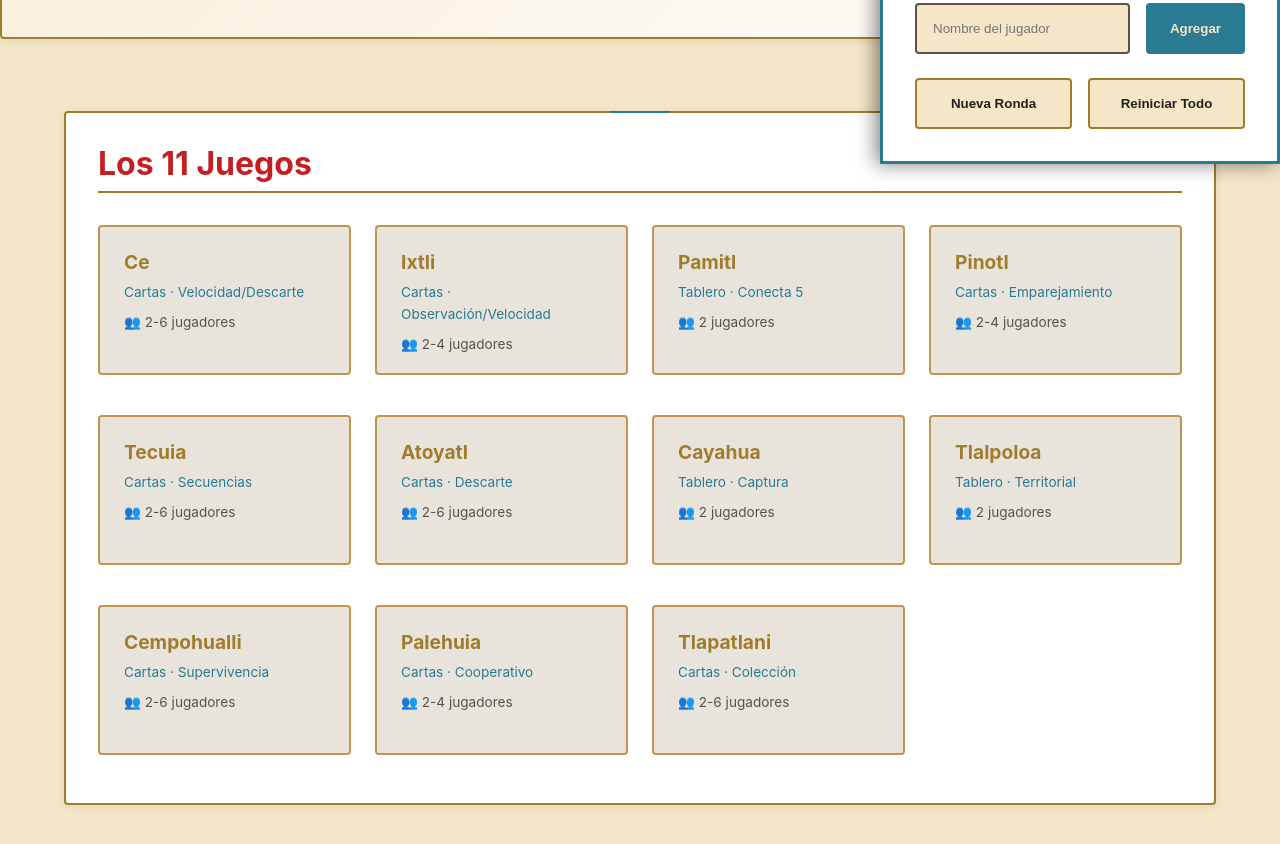
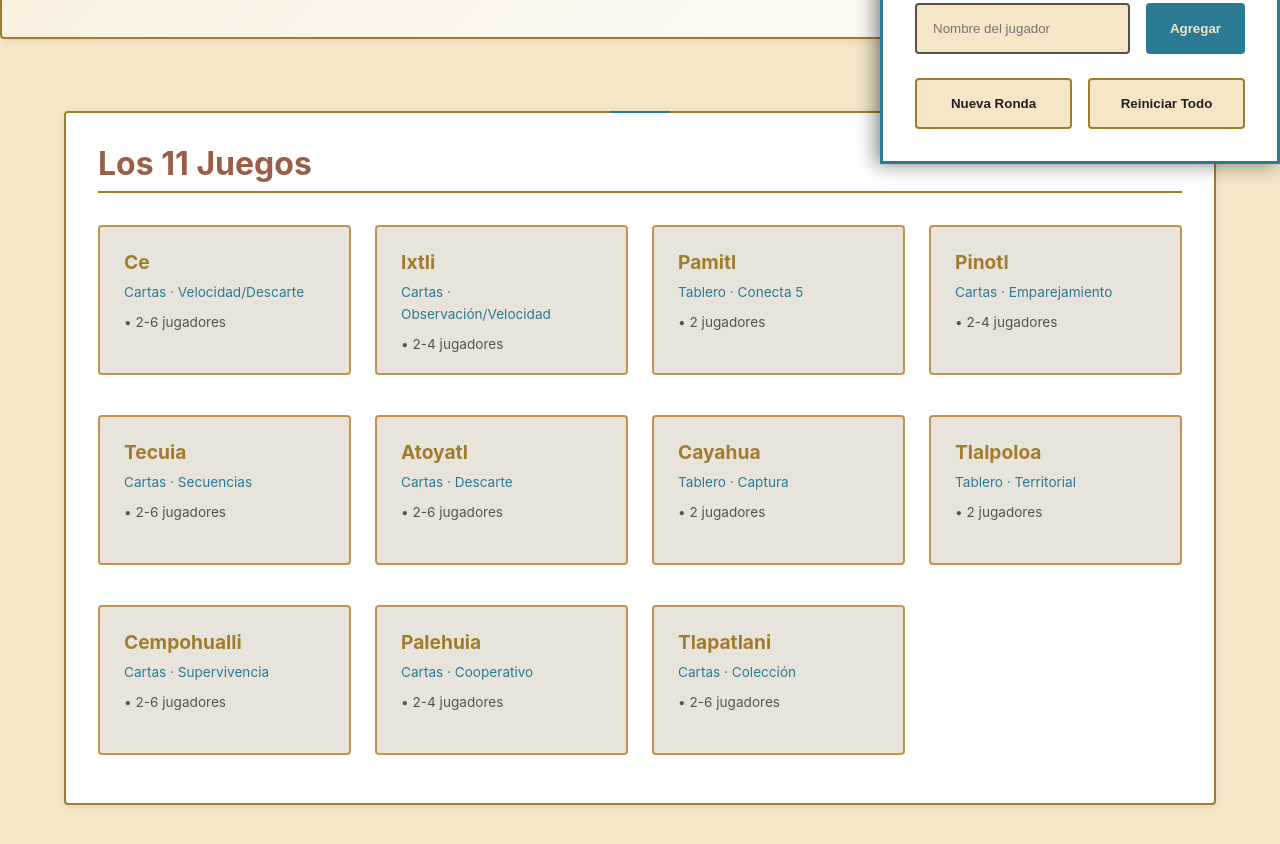
Before and after one commit to Ramses-Dleon/amapatolli, a plain HTML site: page index.html in a window 1280 px wide. Shown: the part 904-1748 px from the top of the page. Drawn offline with Linux system fonts and the light colour scheme.

Commit message:
fix: terracotta #c4856a (softer), emojis replaced with bullets (rendering issues)

```diff
--- a/index.html
+++ b/index.html
@@ -27,7 +27,7 @@
             --bg-card: #332e2b;         /* Card/section background */
             --gold: #d0b36e;            /* Card border gold — primary accent */
             --cyan: #3697b5;            /* Instruction blue — secondary accent */
-            --red: #ed2c30;             /* Card red — alerts, highlights */
+            --red: #ed2c30;             /* Card red — alerts only */
             --green: #2a853b;           /* Illustration green — success */
             --yellow: #f7e019;          /* Illustration yellow — warnings */
             --text-primary: #f5f0e0;    /* Warm white */
@@ -38,7 +38,7 @@
             /* Legacy aliases for compatibility */
             --obsidian: #231f20;
             --obsidian-light: #2d2926;
-            --terracotta: #ed2c30;
+            --terracotta: #c4856a;
             --jade: #3697b5;
             --white: #f5f0e0;
             --gray: #c0b8a8;
@@ -78,7 +78,7 @@
             /* Legacy aliases for light mode */
             --obsidian: #f5e6c8;
             --obsidian-light: #ffffff;
-            --terracotta: #c41e22;
+            --terracotta: #9a5e47;
             --jade: #2a7a94;
             --white: #231f20;
             --gray: #5a524a;
@@ -1760,7 +1760,7 @@
             <h3 style="color: var(--gold); margin-bottom: 1rem;">¿Qué juego jugamos?</h3>
             <div style="display: grid; grid-template-columns: repeat(auto-fit, minmax(150px, 1fr)); gap: 0.75rem; margin-bottom: 1rem;">
                 <div>
-                    <label style="color: var(--text-secondary); font-size: 0.85rem;">👥 Jugadores</label>
+                    <label style="color: var(--text-secondary); font-size: 0.85rem;">• Jugadores</label>
                     <select id="players" style="width: 100%; padding: 0.5rem; border-radius: 4px; border: 1px solid var(--gold); background: var(--bg-secondary); color: var(--text-primary);">
                         <option value="any">Cualquiera</option>
                         <option value="2">2 jugadores</option>
@@ -1769,7 +1769,7 @@
                     </select>
                 </div>
                 <div>
-                    <label style="color: var(--text-secondary); font-size: 0.85rem;">⏱️ Tiempo</label>
+                    <label style="color: var(--text-secondary); font-size: 0.85rem;">• Tiempo</label>
                     <select id="duration" style="width: 100%; padding: 0.5rem; border-radius: 4px; border: 1px solid var(--gold); background: var(--bg-secondary); color: var(--text-primary);">
                         <option value="any">Cualquiera</option>
                         <option value="rapido">Rápido (10-15 min)</option>
@@ -1778,7 +1778,7 @@
                     </select>
                 </div>
                 <div>
-                    <label style="color: var(--text-secondary); font-size: 0.85rem;">🎯 Tipo</label>
+                    <label style="color: var(--text-secondary); font-size: 0.85rem;">• Tipo</label>
                     <select id="gameType" style="width: 100%; padding: 0.5rem; border-radius: 4px; border: 1px solid var(--gold); background: var(--bg-secondary); color: var(--text-primary);">
                         <option value="any">Cualquiera</option>
                         <option value="velocidad">Velocidad</option>
@@ -1817,57 +1817,57 @@
                 <a href="#ce" class="game-card-thumb" data-tab-link="ce">
                     <h4>Ce</h4>
                     <p class="game-type">Cartas · Velocidad/Descarte</p>
-                    <p class="game-players">👥 2-6 jugadores</p>
+                    <p class="game-players">• 2-6 jugadores</p>
                 </a>
                 <a href="#ixtli" class="game-card-thumb" data-tab-link="ixtli">
                     <h4>Ixtli</h4>
                     <p class="game-type">Cartas · Observación/Velocidad</p>
-                    <p class="game-players">👥 2-4 jugadores</p>
+                    <p class="game-players">• 2-4 jugadores</p>
                 </a>
                 <a href="#pamitl" class="game-card-thumb" data-tab-link="pamitl">
                     <h4>Pamitl</h4>
                     <p class="game-type">Tablero · Conecta 5</p>
-                    <p class="game-players">👥 2 jugadores</p>
+                    <p class="game-players">• 2 jugadores</p>
                 </a>
                 <a href="#pinotl" class="game-card-thumb" data-tab-link="pinotl">
                     <h4>Pinotl</h4>
                     <p class="game-type">Cartas · Emparejamiento</p>
-                    <p class="game-players">👥 2-4 jugadores</p>
+                    <p class="game-players">• 2-4 jugadores</p>
                 </a>
                 <a href="#tecuia" class="game-card-thumb" data-tab-link="tecuia">
                     <h4>Tecuia</h4>
                     <p class="game-type">Cartas · Secuencias</p>
-                    <p class="game-players">👥 2-6 jugadores</p>
+                    <p class="game-players">• 2-6 jugadores</p>
                 </a>
                 <a href="#atoyatl" class="game-card-thumb" data-tab-link="atoyatl">
                     <h4>Atoyatl</h4>
                     <p class="game-type">Cartas · Descarte</p>
-                    <p class="game-players">👥 2-6 jugadores</p>
+                    <p class="game-players">• 2-6 jugadores</p>
                 </a>
                 <a href="#cayahua" class="game-card-thumb" data-tab-link="cayahua">
                     <h4>Cayahua</h4>
                     <p class="game-type">Tablero · Captura</p>
-                    <p class="game-players">👥 2 jugadores</p>
+                    <p class="game-players">• 2 jugadores</p>
                 </a>
                 <a href="#tlalpoloa" class="game-card-thumb" data-tab-link="tlalpoloa">
                     <h4>Tlalpoloa</h4>
                     <p class="game-type">Tablero · Territorial</p>
-                    <p class="game-players">👥 2 jugadores</p>
+                    <p class="game-players">• 2 jugadores</p>
                 </a>
                 <a href="#cempohualli" class="game-card-thumb" data-tab-link="cempohualli">
                     <h4>Cempohualli</h4>
                     <p class="game-type">Cartas · Supervivencia</p>
-                    <p class="game-players">👥 2-6 jugadores</p>
+                    <p class="game-players">• 2-6 jugadores</p>
                 </a>
                 <a href="#palehuia" class="game-card-thumb" data-tab-link="palehuia">
                     <h4>Palehuia</h4>
                     <p class="game-type">Cartas · Cooperativo</p>
-                    <p class="game-players">👥 2-4 jugadores</p>
+                    <p class="game-players">• 2-4 jugadores</p>
                 </a>
                 <a href="#tlapatlani" class="game-card-thumb" data-tab-link="tlapatlani">
                     <h4>Tlapatlani</h4>
                     <p class="game-type">Cartas · Colección</p>
-                    <p class="game-players">👥 2-6 jugadores</p>
+                    <p class="game-players">• 2-6 jugadores</p>
                 </a>
             </div>
         </section>
@@ -1882,8 +1882,8 @@
             <h2>Ce <span class="game-translation">("Uno")</span></h2>
             <div class="game-meta">
                 <span class="game-type">Cartas · Velocidad/Descarte</span>
-                <span>👥 2-6 jugadores</span>
-                <span>🎴 Solo baraja</span>
+                <span>• 2-6 jugadores</span>
+                <span>• Solo baraja</span>
             </div>
             <p class="game-description">Empareja por color de margen o fondo. ¡Grita "Ce Amapatolli" cuando te quede una carta!</p>
 
@@ -1960,8 +1960,8 @@
             <h2>Ixtli <span class="game-translation">("Ojo/Rostro")</span></h2>
             <div class="game-meta">
                 <span class="game-type">Tablero + Cartas · Observación/Velocidad</span>
-                <span>👥 2-4 jugadores</span>
-                <span>🎴 Baraja + tablero + fichas</span>
+                <span>• 2-4 jugadores</span>
+                <span>• Baraja + tablero + fichas</span>
             </div>
             <p class="game-description">Encuentra la ilustración en tu tablero. ¡Grita "Ixtli" al encontrarla!</p>
 
@@ -2043,7 +2043,7 @@
             <h2>Pamitl <span class="game-translation">("Bandera/Fila")</span></h2>
             <div class="game-meta">
                 <span class="game-type">Tablero + Fichas · Estrategia abstracta</span>
-                <span>👥 2 jugadores</span>
+                <span>• 2 jugadores</span>
                 <span>🎲 Tablero + fichas</span>
             </div>
             <p class="game-description">Conecta 5 fichas en fila en cualquier dirección para ganar.</p>
@@ -2127,8 +2127,8 @@
             <h2>Pinotl <span class="game-translation">("Pila/Montón")</span></h2>
             <div class="game-meta">
                 <span class="game-type">Cartas · Emparejamiento</span>
-                <span>👥 2-6 jugadores</span>
-                <span>🎴 Solo baraja</span>
+                <span>• 2-6 jugadores</span>
+                <span>• Solo baraja</span>
             </div>
             <p class="game-description">Termina tus cartas antes que los demás una vez agotado el mazo.</p>
 
@@ -2204,8 +2204,8 @@
             <h2>Tecuia <span class="game-translation">("Golpear")</span></h2>
             <div class="game-meta">
                 <span class="game-type">Cartas · Secuencia/Posicionamiento</span>
-                <span>👥 2-4 jugadores</span>
-                <span>🎴 Solo baraja</span>
+                <span>• 2-4 jugadores</span>
+                <span>• Solo baraja</span>
             </div>
             <p class="game-description">Coloca 5 cartas consecutivas de tu color en cualquier dirección.</p>
 
@@ -2280,8 +2280,8 @@
             <h2>Atoyatl <span class="game-translation">("Río")</span></h2>
             <div class="game-meta">
                 <span class="game-type">Cartas · Descarte por valor</span>
-                <span>👥 2-4 jugadores</span>
-                <span>🎴 Solo baraja</span>
+                <span>• 2-4 jugadores</span>
+                <span>• Solo baraja</span>
             </div>
             <p class="game-description">Coloca la última carta boca abajo para ganar. Los valores numéricos determinan jugadas válidas.</p>
 
@@ -2362,7 +2362,7 @@
             <h2>Cayahua <span class="game-translation">("Dejar caer")</span></h2>
             <div class="game-meta">
                 <span class="game-type">Tablero + Fichas · Estrategia abstracta</span>
-                <span>👥 2 jugadores</span>
+                <span>• 2 jugadores</span>
                 <span>🎲 Tablero + fichas</span>
             </div>
             <p class="game-description">Deja a tu rival sin ningún Tetl en formación de diamante.</p>
@@ -2438,7 +2438,7 @@
             <h2>Tlalpoloa <span class="game-translation">("Devorar la tierra")</span></h2>
             <div class="game-meta">
                 <span class="game-type">Tablero + Fichas · Colocación</span>
-                <span>👥 2 jugadores</span>
+                <span>• 2 jugadores</span>
                 <span>🎲 Tablero + fichas</span>
             </div>
             <p class="game-description">Coloca todas tus fichas en el tablero con formación de diamante.</p>
@@ -2514,8 +2514,8 @@
             <h2>Cempohualli <span class="game-translation">("Veinte")</span></h2>
             <div class="game-meta">
                 <span class="game-type">Cartas · Supervivencia</span>
-                <span>👥 2-6 jugadores</span>
-                <span>🎴 Solo baraja</span>
+                <span>• 2-6 jugadores</span>
+                <span>• Solo baraja</span>
             </div>
             <p class="game-description">Cada carta es una vida. ¡El último jugador en pie gana!</p>
 
@@ -2590,8 +2590,8 @@
             <h2>Palehuia <span class="game-translation">("Ayudar")</span></h2>
             <div class="game-meta">
                 <span class="game-type">Cartas · Cooperativo</span>
-                <span>👥 2-4 jugadores</span>
-                <span>🎴 Baraja + fichas</span>
+                <span>• 2-4 jugadores</span>
+                <span>• Baraja + fichas</span>
             </div>
             <p class="game-description">Juego cooperativo: completa 4 pilas del 1 al 5. ¡Trabajen juntos para no perder!</p>
 
@@ -2674,8 +2674,8 @@
             <h2>Tlapatlani <span class="game-translation">("Intercambiar")</span></h2>
             <div class="game-meta">
                 <span class="game-type">Cartas · Colección</span>
-                <span>👥 2-4 jugadores</span>
-                <span>🎴 Solo baraja</span>
+                <span>• 2-4 jugadores</span>
+                <span>• Solo baraja</span>
             </div>
             <p class="game-description">Completa primero tus 4 pilas organizadas por tipo de ilustración.</p>
 
@@ -4147,8 +4147,8 @@
                     <h2>${game.name} <span style="font-size: 0.7em; color: var(--jade);">("${game.translation}")</span></h2>
                     <p style="color: var(--terracotta); font-size: 1.1rem; margin-bottom: 1rem;">${game.type}</p>
                     <div class="game-info" style="display: flex; gap: 1rem; margin-bottom: 2rem; flex-wrap: wrap;">
-                        <span style="background: var(--obsidian); padding: 0.5rem 1rem; border-radius: 4px;">👥 ${game.players}</span>
-                        <span style="background: var(--obsidian); padding: 0.5rem 1rem; border-radius: 4px;">🎴 ${game.components}</span>
+                        <span style="background: var(--obsidian); padding: 0.5rem 1rem; border-radius: 4px;">• ${game.players}</span>
+                        <span style="background: var(--obsidian); padding: 0.5rem 1rem; border-radius: 4px;">• ${game.components}</span>
                     </div>
 
                     <div class="modal-images">
```
